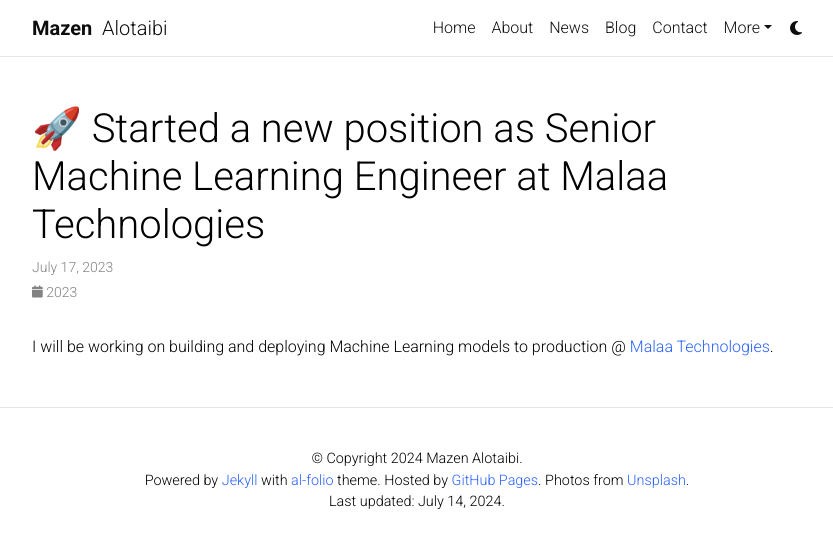
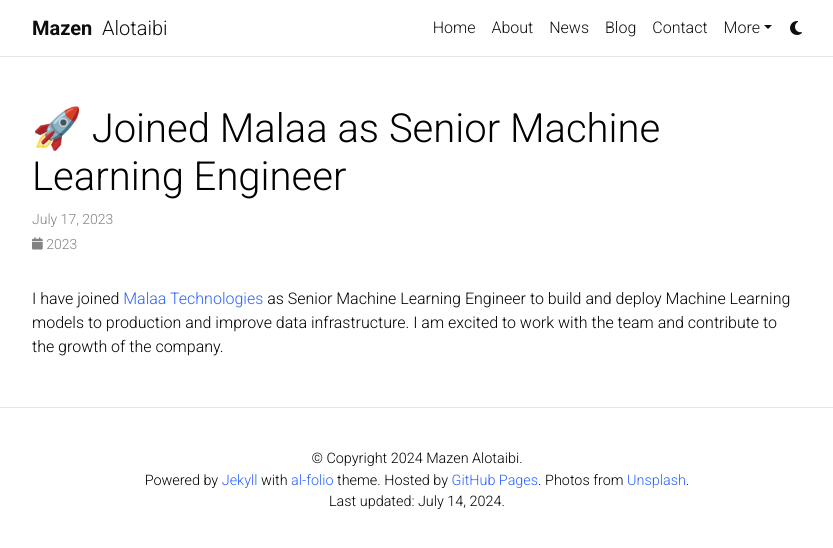
Before and after one commit to ma7dev/2024-11-16-ma7dev.github.io, a Jekyll site: the page built from _news/2023-07-17-malaa.md, in a window 1280 px wide. Shown: the top 548 px of the page, without its empty margins (223-1056 px from the left). Built offline with Jekyll 4.4.1, drawn with Linux system fonts in a browser that asks for light colours; emoji names are drawn with the system emoji font; comment, search, counter and statistics services are not loaded; a style sheet for code colours, icons or effects is not loaded.

Commit message:
update: news

```diff
--- a/_news/2023-07-17-malaa.md
+++ b/_news/2023-07-17-malaa.md
@@ -1,8 +1,8 @@
 ---
 layout: post
-title: ":rocket: Started a new position as Senior Machine Learning Engineer at Malaa Technologies"
+title: ":rocket: Joined Malaa as Senior Machine Learning Engineer"
 inline: false
 related_posts: false
 ---
 
-I will be working on building and deploying Machine Learning models to production @ [Malaa Technologies](https://malaa.tech).
+I have joined [Malaa Technologies](https://malaa.tech) as Senior Machine Learning Engineer to build and deploy Machine Learning models to production and improve data infrastructure. I am excited to work with the team and contribute to the growth of the company.
```
Also changed, not shown: _news/2023-09-17-pydata.md (+1 -1 lines), _news/2023-11-13-dammam.md (+1 -1 lines), _news/2023-12-02-pydata.md (+1 -1 lines).
